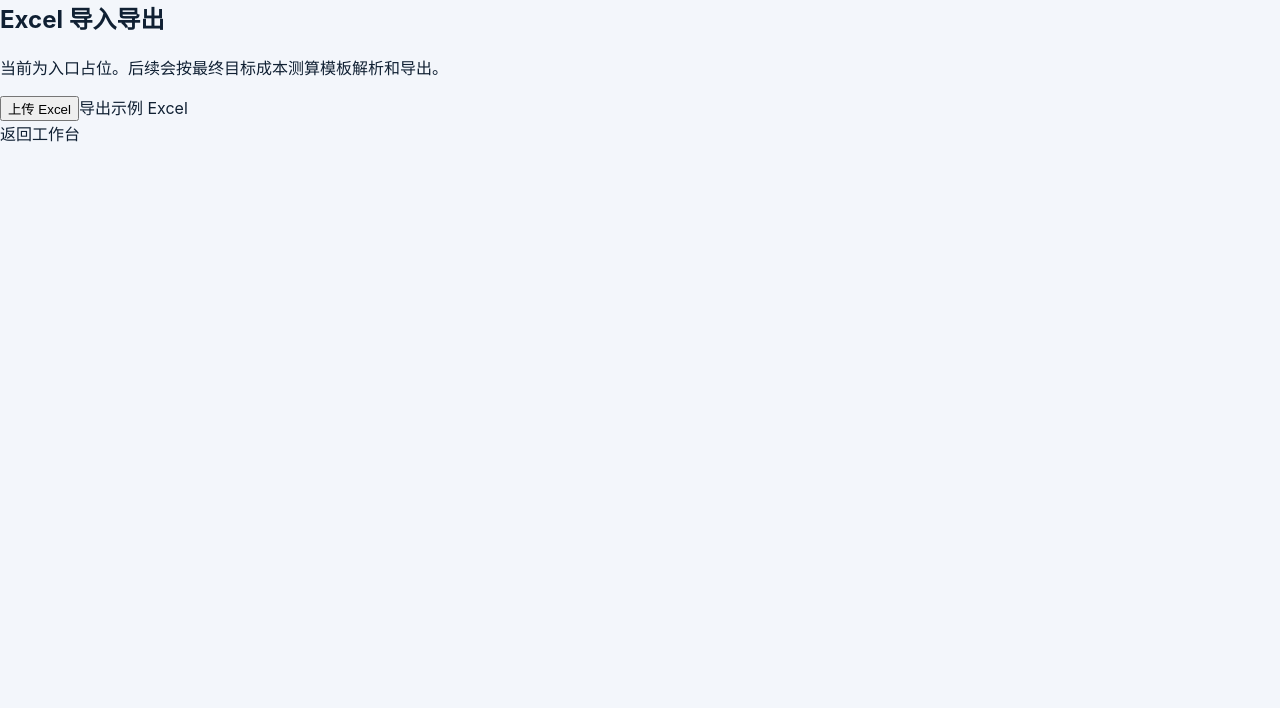
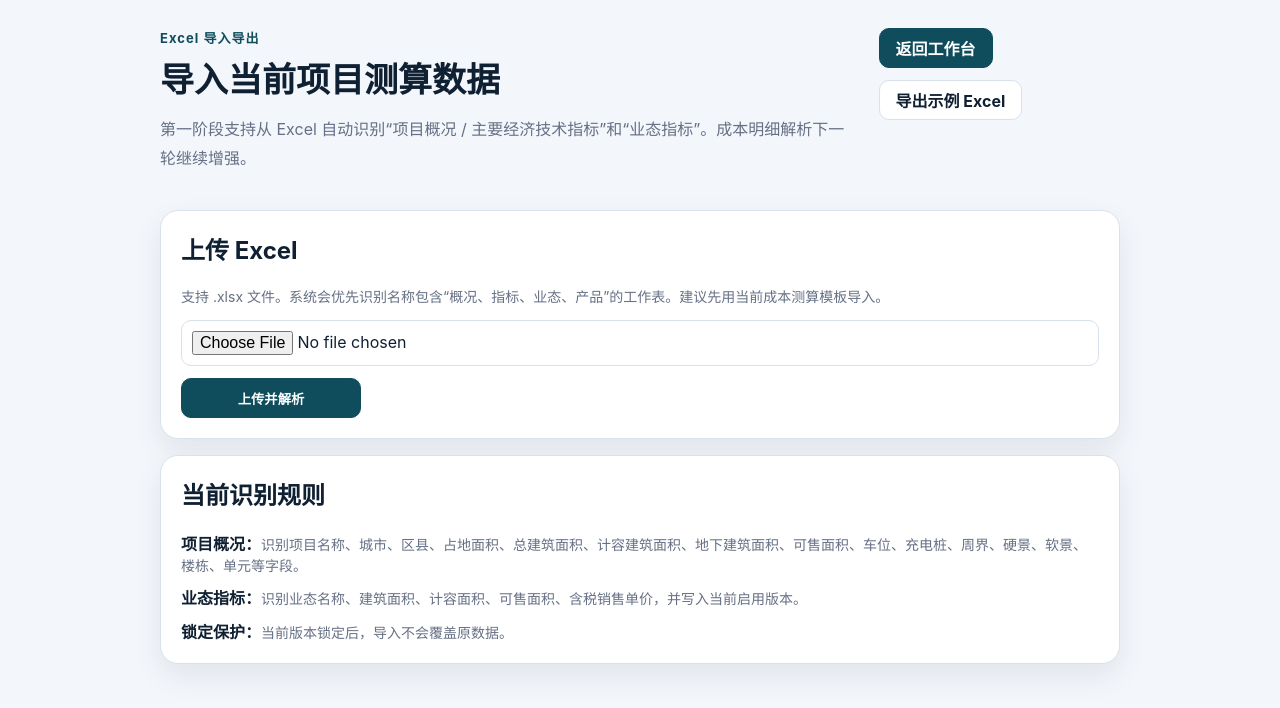
Before and after one commit to miaobin19921114-lgtm/lqdc-target-cost-system, a Next.js app: page /projects/1/export in a window 1280 px wide. Shown: the top 708 px of the page. Built offline with nearby package versions, Linux system fonts and the light colour scheme; no server answers.

Commit message:
feat: add excel import upload page

```diff
--- a/app/projects/[id]/export/page.tsx
+++ b/app/projects/[id]/export/page.tsx
@@ -1,17 +1,49 @@
 import Link from 'next/link';
 
-export default function ExportPage({ params }: { params: { id: string } }) {
+export const dynamic = 'force-dynamic';
+
+export default function ExportPage({ params, searchParams }: { params: { id: string }; searchParams?: Record<string, string | undefined> }) {
   return (
-    <main className="min-h-screen p-6">
-      <section className="max-w-2xl mx-auto bg-white border rounded-2xl p-6">
-        <h1 className="text-2xl font-bold">Excel 导入导出</h1>
-        <p className="text-gray-500 mt-2">当前为入口占位。后续会按最终目标成本测算模板解析和导出。</p>
-        <div className="mt-6 flex gap-3">
-          <button className="px-4 py-2 border rounded-lg">上传 Excel</button>
-          <a href={`/api/export?projectId=${params.id}`} className="px-4 py-2 bg-brand text-white rounded-lg">导出示例 Excel</a>
+    <main className="page">
+      <div className="container" style={{ maxWidth: 960 }}>
+        <div className="page-header">
+          <div>
+            <p className="eyebrow">Excel 导入导出</p>
+            <h1 className="title">导入当前项目测算数据</h1>
+            <p className="subtitle">第一阶段支持从 Excel 自动识别“项目概况 / 主要经济技术指标”和“业态指标”。成本明细解析下一轮继续增强。</p>
+          </div>
+          <div className="actions" style={{ marginTop: 0 }}>
+            <Link href={`/projects/${params.id}`} className="btn btn-primary">返回工作台</Link>
+            <a href={`/api/export?projectId=${params.id}`} className="btn">导出示例 Excel</a>
+          </div>
         </div>
-        <Link href={`/projects/${params.id}`} className="block mt-6 text-brand">返回工作台</Link>
-      </section>
+
+        {searchParams?.imported === '1' ? (
+          <div className="card" style={{ marginBottom: 14, borderColor: '#b2f2bb', background: '#f0fff4' }}>
+            导入完成：项目概况更新 {searchParams.overview || 0} 项，业态指标更新 {searchParams.products || 0} 行。上传文件：{searchParams.file || '-'}
+          </div>
+        ) : null}
+        {searchParams?.locked ? <div className="card" style={{ marginBottom: 14, borderColor: '#ffd8a8' }}>当前版本已锁定，不能导入覆盖数据。请先到版本管理解锁，或复制新版本后导入。</div> : null}
+        {searchParams?.missingFile ? <div className="card" style={{ marginBottom: 14, borderColor: '#ffd8a8' }}>请选择需要导入的 Excel 文件。</div> : null}
+
+        <section className="card" style={{ marginBottom: 16 }}>
+          <h2>上传 Excel</h2>
+          <p className="meta">支持 .xlsx 文件。系统会优先识别名称包含“概况、指标、业态、产品”的工作表。建议先用当前成本测算模板导入。</p>
+          <form action={`/api/projects/${params.id}/import-excel`} method="post" encType="multipart/form-data" style={{ display: 'grid', gap: 12, marginTop: 12 }}>
+            <input name="file" type="file" accept=".xlsx" required style={{ border: '1px solid var(--border)', borderRadius: 10, padding: 10, background: '#fff' }} />
+            <button className="btn btn-primary" style={{ width: 180 }}>上传并解析</button>
+          </form>
+        </section>
+
+        <section className="card">
+          <h2>当前识别规则</h2>
+          <div style={{ display: 'grid', gap: 10, marginTop: 12 }}>
+            <div><b>项目概况：</b><span className="meta">识别项目名称、城市、区县、占地面积、总建筑面积、计容建筑面积、地下建筑面积、可售面积、车位、充电桩、周界、硬景、软景、楼栋、单元等字段。</span></div>
+            <div><b>业态指标：</b><span className="meta">识别业态名称、建筑面积、计容面积、可售面积、含税销售单价，并写入当前启用版本。</span></div>
+            <div><b>锁定保护：</b><span className="meta">当前版本锁定后，导入不会覆盖原数据。</span></div>
+          </div>
+        </section>
+      </div>
     </main>
   );
 }
```
